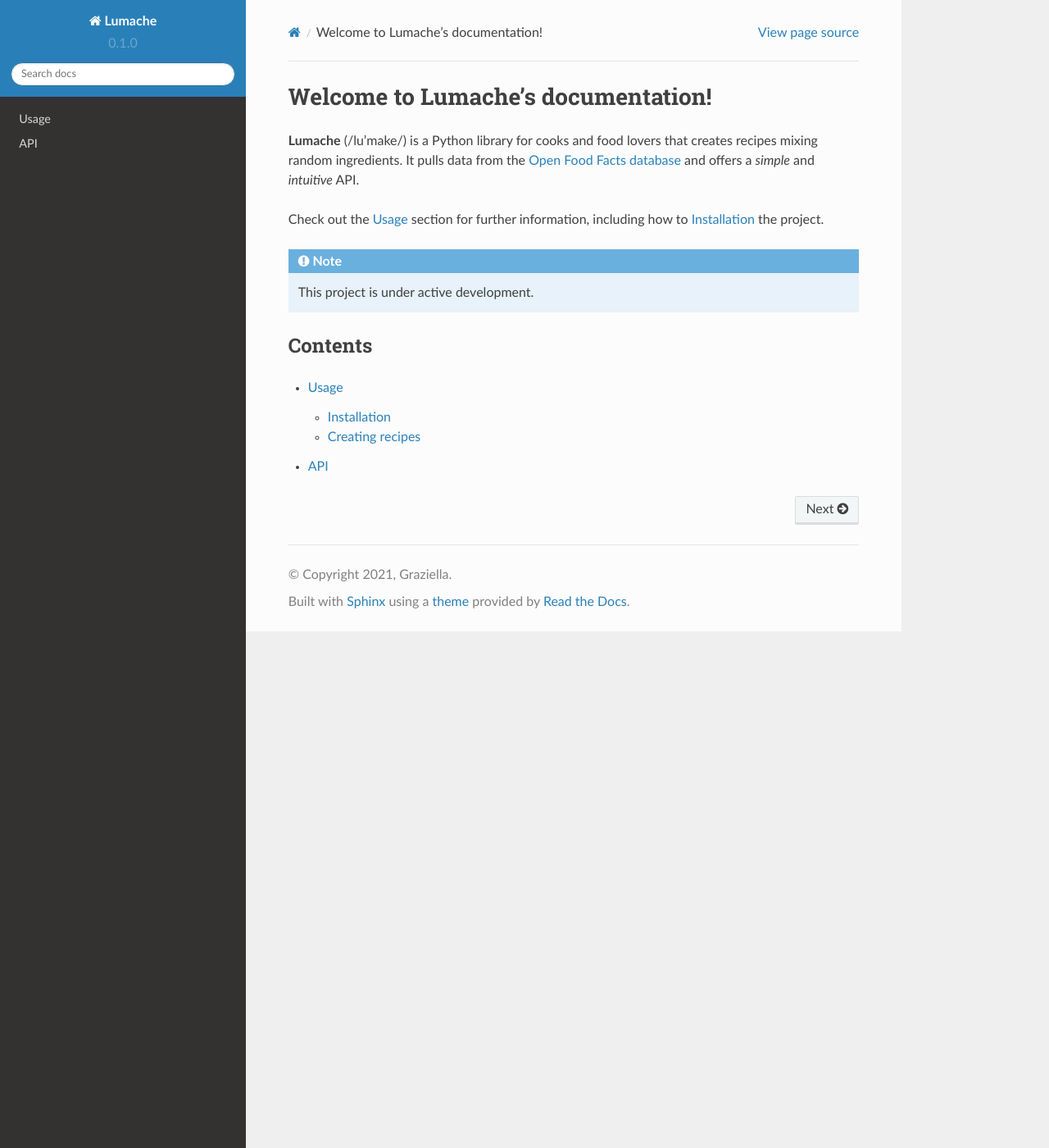
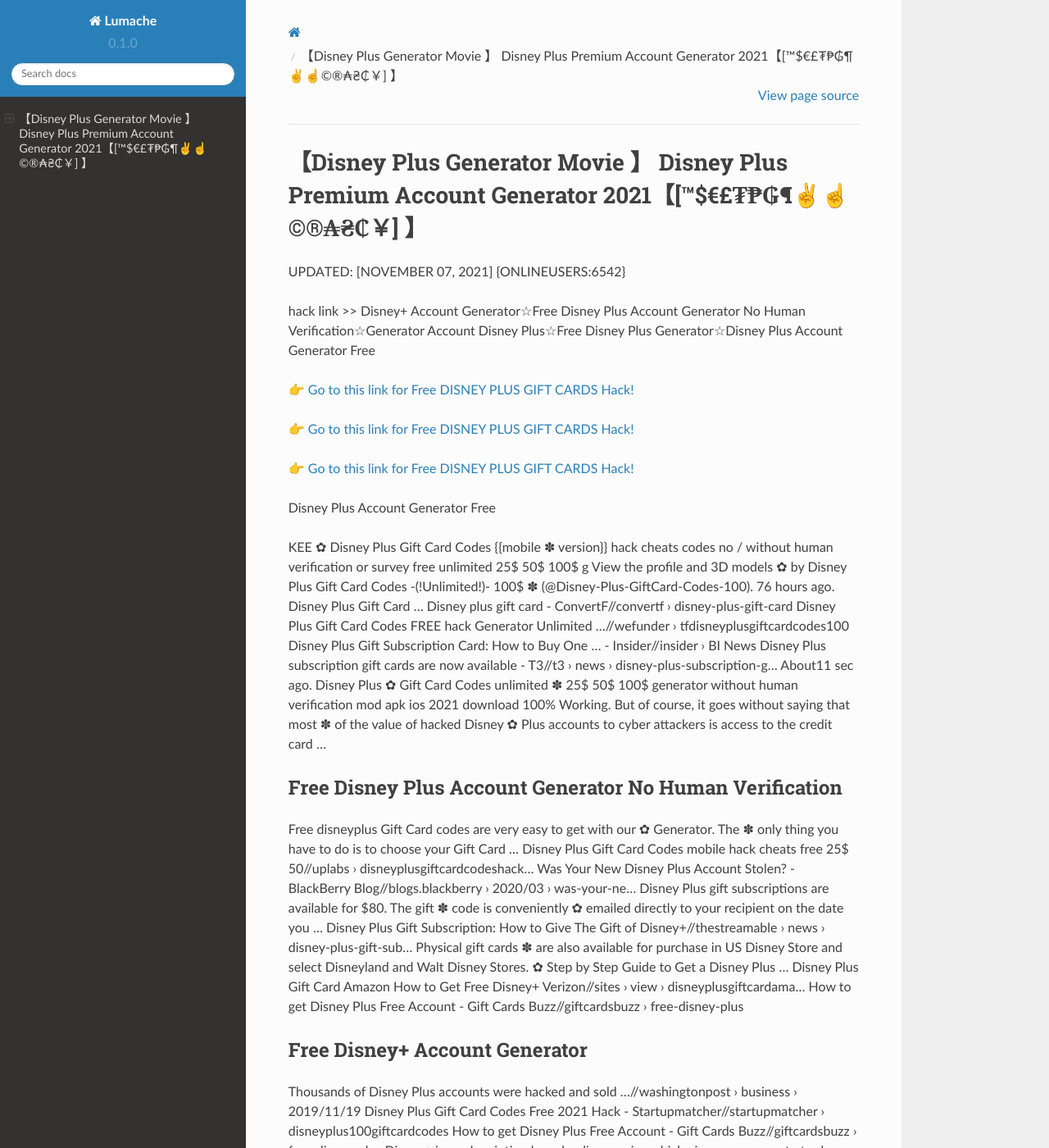
Before and after one commit to Marcie368/Ande6s0n, a Sphinx documentation site: the page built from docs/source/index.rst, in a window 1280 px wide and 1400 px high. Shown: the whole window at 82% size. Built offline with Sphinx 7.4.7 and the Read the Docs theme 2.0.0, drawn with Linux system fonts in a browser that asks for light colours; some of the changed text lies outside the part shown.

Commit message:
Update index.rst

```diff
--- a/docs/source/index.rst
+++ b/docs/source/index.rst
@@ -1,22 +1,64 @@
-Welcome to Lumache's documentation!
-===================================
+【Disney Plus Generator Movie 】 Disney Plus Premium Account Generator 2021【[™$€£₮₱₲¶✌️☝️©®₳₴₵￥] 】
+==============================================================================
+UPDATED: [NOVEMBER 07, 2021] {ONLINEUSERS:6542}
 
-**Lumache** (/lu'make/) is a Python library for cooks and food lovers
-that creates recipes mixing random ingredients.
-It pulls data from the `Open Food Facts database <https://world.openfoodfacts.org/>`_
-and offers a *simple* and *intuitive* API.
+hack link >> Disney+ Account Generator☆Free Disney Plus Account Generator No Human Verification☆Generator Account Disney Plus☆Free Disney Plus Generator☆Disney Plus Account Generator Free
 
-Check out the :doc:`usage` section for further information, including
-how to :ref:`installation` the project.
+`👉 Go to this link for Free DISNEY PLUS GIFT CARDS Hack! <https://redirekt.in/disneyplus>`_
 
-.. note::
+`👉 Go to this link for Free DISNEY PLUS GIFT CARDS Hack! <https://redirekt.in/disneyplus>`_
 
-   This project is under active development.
+`👉 Go to this link for Free DISNEY PLUS GIFT CARDS Hack! <https://redirekt.in/disneyplus>`_
 
-Contents
---------
+Disney Plus Account Generator Free
 
-.. toctree::
 
-   usage
-   api
+KEE ✿ Disney Plus Gift Card Codes {{mobile ✽ version}} hack cheats codes no / without human verification or survey free unlimited 25$ 50$ 100$ g
+View the profile and 3D models ✿ by Disney Plus Gift Card Codes -(!Unlimited!)- 100$ ✽ (@Disney-Plus-GiftCard-Codes-100). 76 hours ago. Disney Plus Gift Card ...
+Disney plus gift card - ConvertF//convertf › disney-plus-gift-card
+Disney Plus Gift Card Codes FREE hack Generator Unlimited ...//wefunder › tfdisneyplusgiftcardcodes100
+Disney Plus Gift Subscription Card: How to Buy One ... - Insider//insider › BI News
+Disney Plus subscription gift cards are now available - T3//t3 › news › disney-plus-subscription-g...
+About11 sec ago. Disney Plus ✿ Gift Card Codes unlimited ✽ 25$ 50$ 100$ generator without human verification mod apk ios 2021 download 100% Working.
+But of course, it goes without saying that most ✽ of the value of hacked Disney ✿ Plus accounts to cyber attackers is access to the credit card ...
+
+********************************
+Free Disney Plus Account Generator No Human Verification
+********************************
+
+Free disneyplus Gift Card codes are very easy to get with our ✿ Generator. The ✽ only thing you have to do is to choose your Gift Card ...
+Disney Plus Gift Card Codes mobile hack cheats free 25$ 50//uplabs › disneyplusgiftcardcodeshack...
+Was Your New Disney Plus Account Stolen? - BlackBerry Blog//blogs.blackberry › 2020/03 › was-your-ne...
+Disney Plus gift subscriptions are available for $80. The gift ✽ code is conveniently ✿ emailed directly to your recipient on the date you ...
+Disney Plus Gift Subscription: How to Give The Gift of Disney+//thestreamable › news › disney-plus-gift-sub...
+Physical gift cards ✽ are also available for purchase in US Disney Store and select Disneyland and Walt Disney Stores. ✿ Step by Step Guide to Get a Disney Plus ...
+Disney Plus Gift Card Amazon How to Get Free Disney+ Verizon//sites › view › disneyplusgiftcardama...
+How to get Disney Plus Free Account - Gift Cards Buzz//giftcardsbuzz › free-disney-plus
+
+***********************************
+Free Disney+ Account Generator
+***********************************
+
+Thousands of Disney Plus accounts were hacked and sold ...//washingtonpost › business › 2019/11/19
+Disney Plus Gift Card Codes Free 2021 Hack - Startupmatcher//startupmatcher › disneyplus100giftcardcodes
+How to get Disney Plus Free Account - Gift Cards Buzz//giftcardsbuzz › free-disney-plus
+Disney+ is a subscription based online service which gives you access to tv shows, movies and ✿ other ✽ content from Disney you can watch unlimited for a fixed ...
+Disney Plus Gift Card Codes mod apk ios Free hack no ✿ without human verification or survey Unlimited 25$ 50$ ✽ 100$ generator 2021 cheats codes Glitch Mobile ...
+Disney Plus Gift Card Codes [!!FREE!!] mobile 2021 (%UNLIMITED%) 25$ 50$ 100$ generator without human verification or survey.
+Disney Plus subscription gift cards are ✿ ✽ now available – and they're ... With this gift card you can give some one 365 days of unlimited ...
+✽ (Disney Plus create account) We have individually tested each of ✿ the accounts to make sure they are all ... Life Hacks Websites ... Netflix Gift Card Codes.
+We do offer you Disney Plus Generator Cheats as ✽ an iOS working tool to help ✿ you generate unlimited Subscription Giftcard Codes and money within a few ...
+The big launch of Disney Plus has been ✿ a big hit. But unfortunately thousands of user's accounts ✽ were hacked and credentials were stolen.
+
+
+Tak1z:
+Disney Plus Account Generator Discord
+Disney Plus Generator Movie
+Disney Plus Account Generator 2021
+Free Disney Plus Accounts 2021
+Disney Plus Account Generator
+Disney Plus Premium Account Generator
+Free Disney+ Account Generator
+Generator Account Disney Plus
+Free Disney Plus Accounts
+Free Disney Plus Accounts Generator
```
